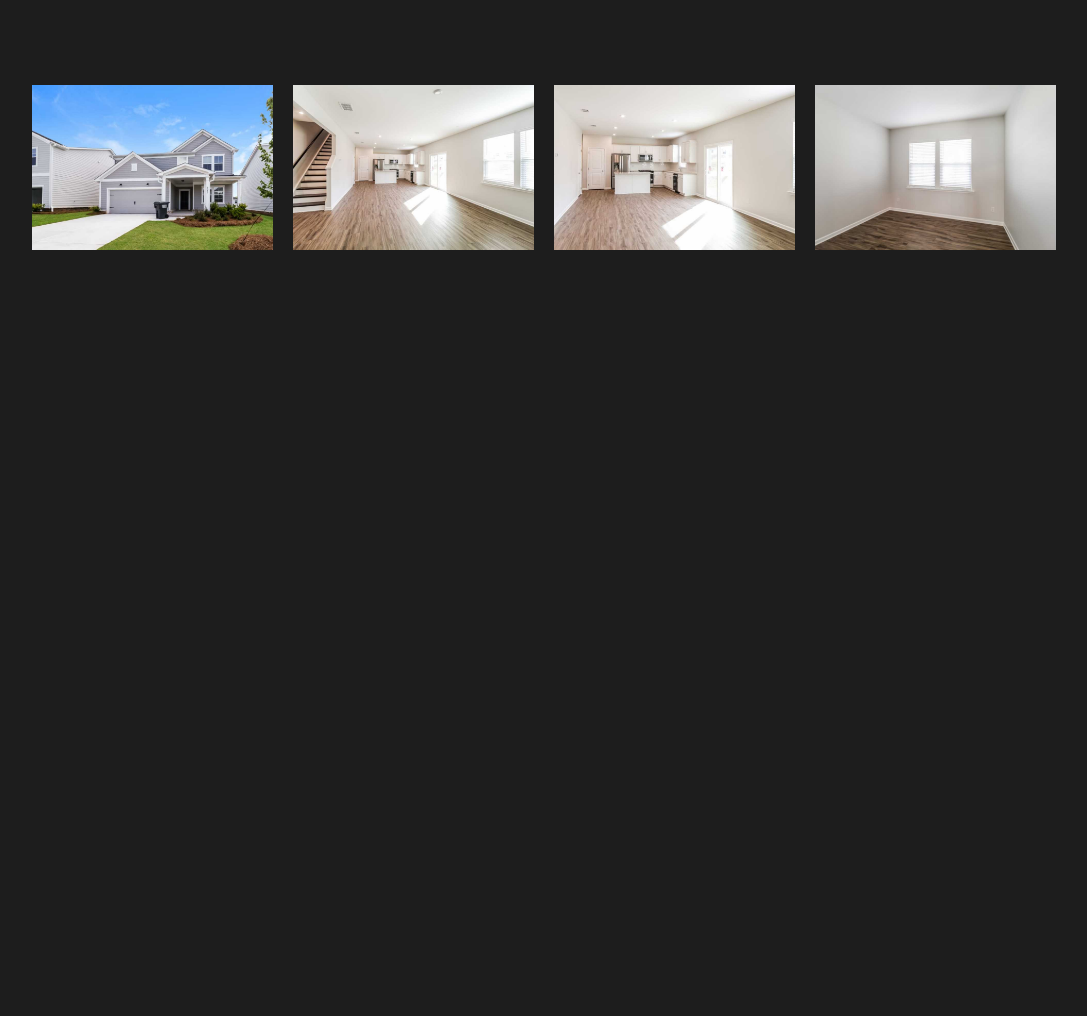
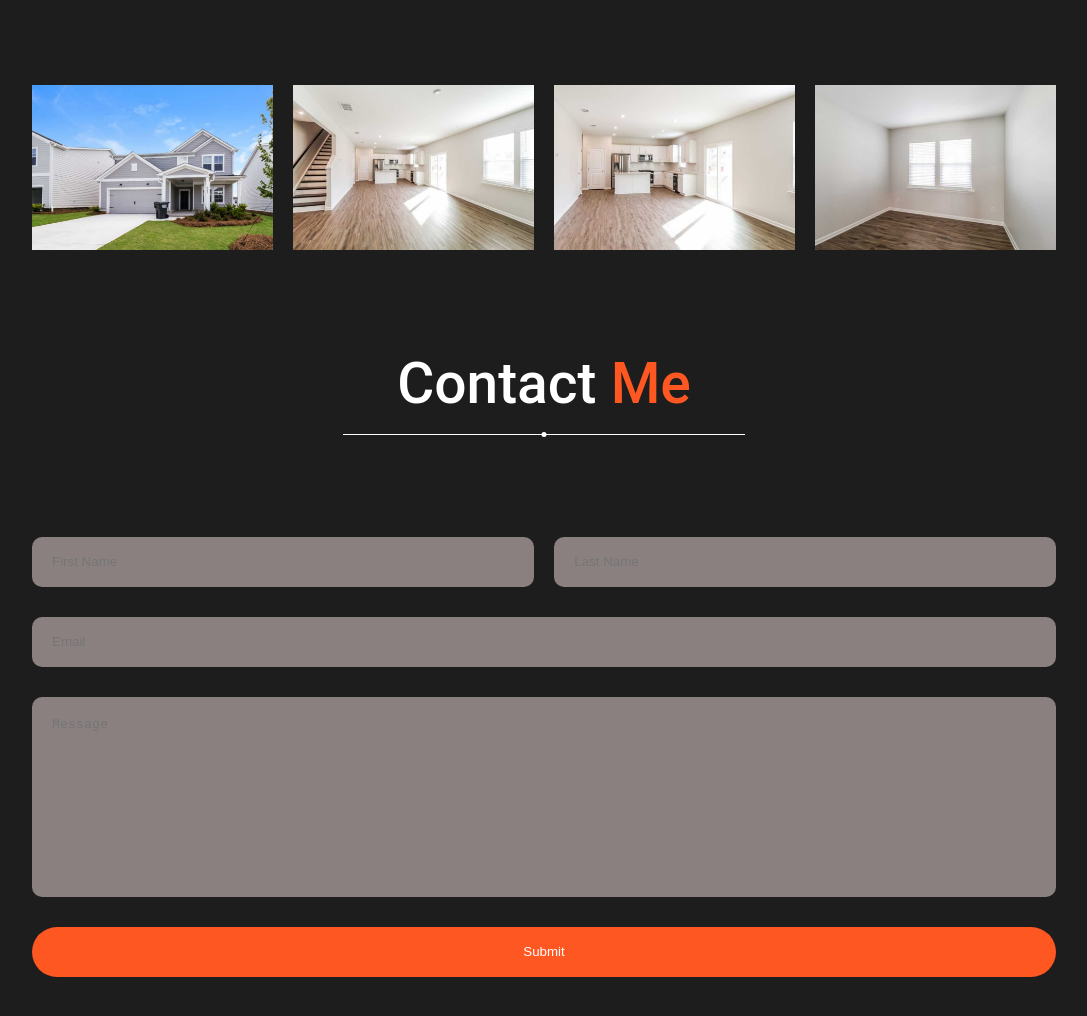
Before and after one commit to gsBullet/personal-portfolio, a website: page public/index.html in a window 1280 px wide. Shown: the part 2874-3890 px from the top of the page, without its empty margins (96-1183 px from the left). Before the commit the page ends 3174 px from the top, so only its background shows below. Drawn offline with Linux system fonts and the light colour scheme.

Commit message:
contact design end

```diff
--- a/public/assects/css/style.less
+++ b/public/assects/css/style.less
@@ -353,10 +353,103 @@ body {
           opacity: 1;
         }
       }
-
     }
     .hide {
       display: none !important;
     }
   }
 }
+
+// contact section
+
+.contact {
+  position: relative;
+  padding: 50px 10vw;
+  .heading {
+    text-align: center;
+    font-weight: 500;
+    font-size: 3.55rem;
+    text-transform: capitalize;
+    .highlight {
+      color: #ff5722;
+    }
+  }
+  .seperator {
+    text-transform: capitalize;
+    color: #ffffff;
+    text-decoration: none;
+    margin: 0 10px;
+    padding: 10px;
+    position: relative;
+
+    &::before {
+      content: "";
+      position: absolute;
+      bottom: 0;
+      left: 50%;
+      transform: translateX(-50%);
+      width: 5px;
+      height: 5px;
+      background-color: #ffffff;
+      border-radius: 50%;
+    }
+    &::after {
+      content: "";
+      position: absolute;
+      bottom: 2px;
+      left: 30%;
+      // transform: translateX(-50%);
+      width: 40%;
+      height: 1px;
+      background-color: #ffffff;
+    }
+  }
+
+  .contact-form {
+    width: 100%;
+    margin-top: 100px;
+    position: relative;
+    .name {
+      display: flex;
+      justify-content: space-between;
+      input {
+        width: 49%;
+        margin: 0;
+      }
+    }
+    input,
+    .message {
+      width: 100%;
+      height: 50px;
+      display: block;
+      padding: 20px;
+      border-radius: 10px;
+      background: #a19494d5;
+      color: #ffffff;
+      border: none;
+      outline: none;
+      text-transform: capitalize;
+      margin: 30px 0;
+      resize: none;
+    }
+    .message {
+      height: 200px;
+    }
+    .btn {
+      display: block;
+      background-color: #ff5722;
+      color: #ffffff;
+      padding: 10px 20px;
+      text-decoration: none;
+      text-transform: capitalize;
+      border: none;
+      border-radius: 50px;
+      cursor: pointer;
+      transition: background-color 0.2s ease;
+      margin: auto;
+      &:hover {
+        background-color: #e64a19;
+      }
+    }
+  }
+}
--- a/public/index.html
+++ b/public/index.html
@@ -24,7 +24,7 @@
       </li>
 
       <li class="links-item">
-        <a href="#" class="link">Contact</a>
+        <a href="#contact-section" class="link">Contact</a>
       </li>
     </ul>
   </nav>
@@ -136,6 +136,28 @@
     </div>
   </section>
 
+  <section class="contact" id="contact-section">
+    <h2 class="heading">Contact <span class="highlight">me</span></h2>
+    <div class="seperator"></div>
+
+
+    <div class="contact-form">
+      <div>
+        <form action="">
+          <div class="name">
+            <input type="text" class="first-name" placeholder="First Name" required />
+            <input type="text" class="last-name" placeholder="Last Name" required />
+
+          </div>
+          <input type="email" placeholder="Email" required />
+          <textarea class="message" placeholder="Message" required></textarea>
+          <input type="submit" class="btn" value="Submit" />
+        </form>
+
+      </div>
+    </div>
+  </section>
+
   <script src="./assects/js/project.js"></script>
   <script src="./assects/js/app.js"></script>
 </body>
```
Also changed, not shown: public/assects/css/style.css.
